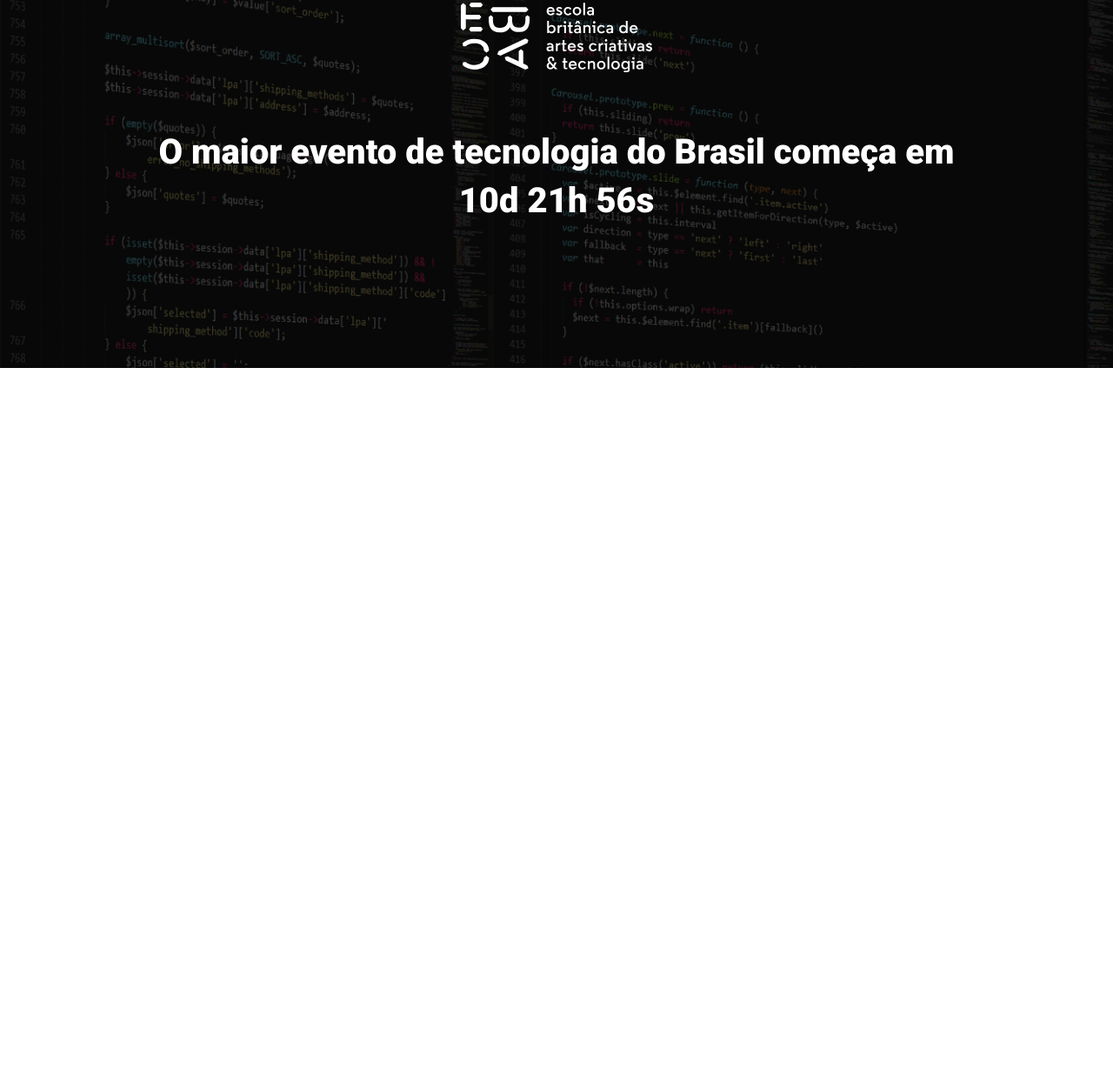
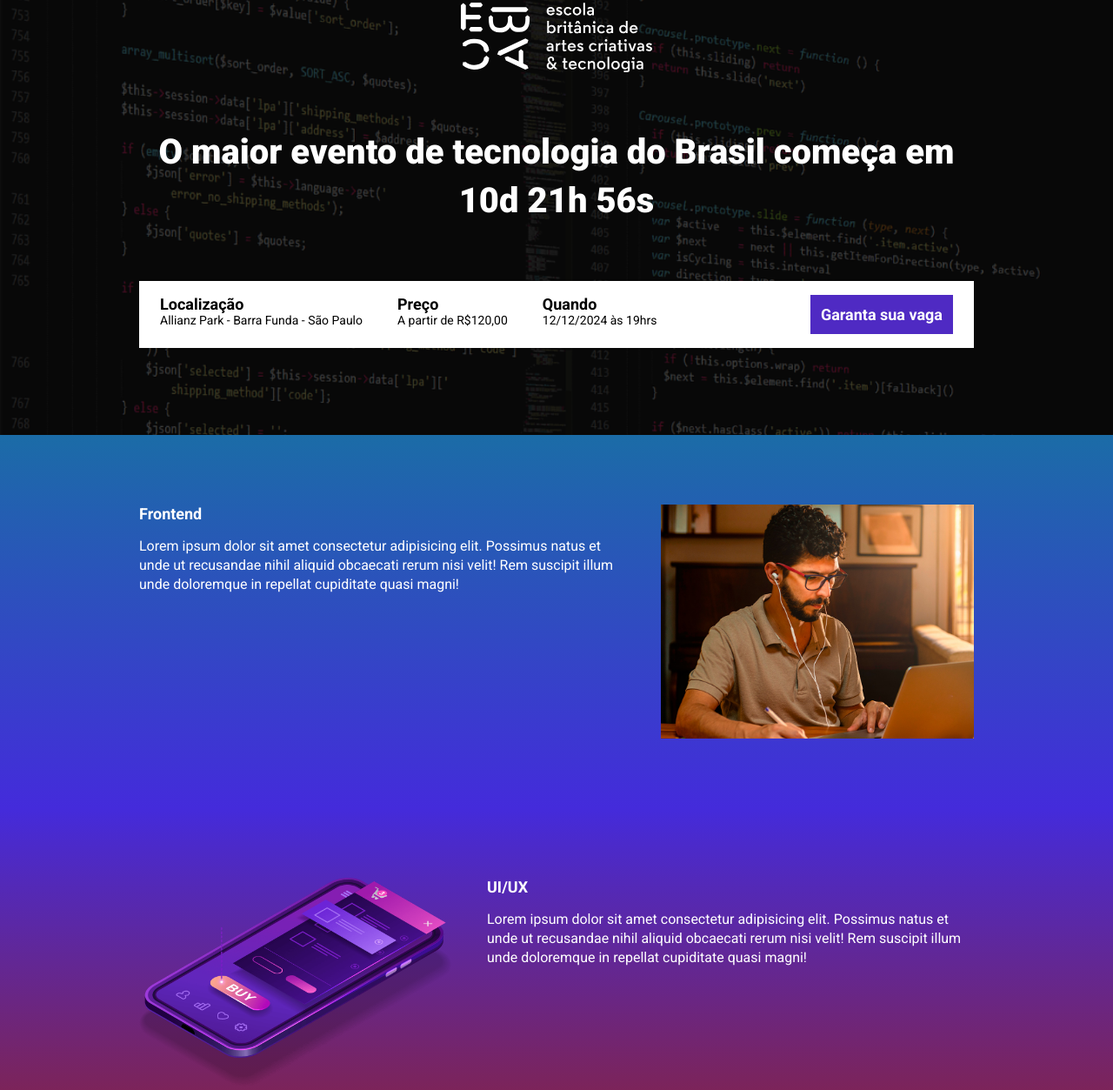
Before and after one commit to JoksLobo/tech_talks_ebac, a website built with Parcel: page src/index.html in a window 1280 px wide. Shown: the part 61-1314 px from the top of the page at 87% size. Before the commit the page ends 800 px from the top, so only its background shows below. Built offline with nearby package versions, Linux system fonts and the light colour scheme.

Commit message:
criação de events, variables, infosbar e buttons

```diff
--- a/src/index.html
+++ b/src/index.html
@@ -5,9 +5,10 @@
     <meta name="viewport" content="width=device-width, initial-scale=1.0">
     <title>Document</title>
     <link rel="preconnect" href="https://fonts.googleapis.com">
-<link rel="preconnect" href="https://fonts.gstatic.com" crossorigin>
-<link href="https://fonts.googleapis.com/css2?family=Roboto:ital,wght@0,100;0,300;0,400;0,500;0,700;0,900;1,100;1,300;1,400;1,500;1,700;1,900&display=swap" rel="stylesheet">
+    <link rel="preconnect" href="https://fonts.gstatic.com" crossorigin>
+    <link href="https://fonts.googleapis.com/css2?family=Roboto:ital,wght@0,100;0,300;0,400;0,500;0,700;0,900;1,100;1,300;1,400;1,500;1,700;1,900&display=swap" rel="stylesheet">
     <link rel="stylesheet" href="./styles/main.scss">
+    <link rel="stylesheet" href="https://unpkg.com/aos@next/dist/aos.css" />
 </head>
 <body>
 <header class="hero">
@@ -16,8 +17,70 @@
     <p class="hero__text">
         O maior evento de tecnologia do Brasil começa em 10d 21h 56s
     </p>
+    <div class="infos-bar">
+        <ul class="infos-bar__infos">
+            <li class="infos-bar__infos__item">
+                <b>Localização</b>
+                Allianz Park - Barra Funda - São Paulo
+            </li>
+            <li class="infos-bar__infos__item">
+                <b>Preço</b>
+                A partir de R$120,00
+            </li>
+            <li class="infos-bar__infos__item">
+                <b>Quando</b>
+                12/12/2024 às 19hrs
+            </li>
+        </ul>
+        <a class="button button--primary" href="#">Garanta sua vaga</a>
+    </div>
     </div>
 </header>
+<section class="event event--frontend" >
+    <div class="container" data-aos="fade-right">
+        <div class="event__details">
+            <h2 class="event__details__title">Frontend</h2>
+            <p class="event__details__description">
+                Lorem ipsum dolor sit amet consectetur adipisicing elit. Possimus natus et unde ut recusandae nihil aliquid obcaecati rerum nisi velit! Rem suscipit illum unde doloremque in repellat cupiditate quasi magni!
+            </p>
+        </div>
+        <img class="event__image" src="/src/images/frontend.png" alt="front-end">
+    </div>
+</section>
+<section class="event event--ui-ux event--image-left" >
+    <div class="container" data-aos="fade-left">
+        <div class="event__details">
+            <h2 class="event__details__title">UI/UX</h2>
+            <p class="event__details__description">
+                Lorem ipsum dolor sit amet consectetur adipisicing elit. Possimus natus et unde ut recusandae nihil aliquid obcaecati rerum nisi velit! Rem suscipit illum unde doloremque in repellat cupiditate quasi magni!
+            </p>
+        </div>
+            <img class="event__image" src="/src/images/ui-ux.png" alt="front-end">
+    </div>
+</section>
+<section class="event event--data-science">
+    <div class="container" data-aos="fade-right">
+        <div class="event__details">
+            <h2 class="event__details__title">Data Science</h2>
+            <p class="event__details__description">
+                Lorem ipsum dolor sit amet consectetur adipisicing elit. Possimus natus et unde ut recusandae nihil aliquid obcaecati rerum nisi velit! Rem suscipit illum unde doloremque in repellat cupiditate quasi magni!
+            </p>
+        </div>
+        <img class="event__image" src="/src/images/data.png" alt="front-end">
+    </div>
+</section>
+<section class="event event--backend event--image-left">
+    <div class="container" data-aos="fade-left">
+        <div class="event__details">
+            <h2 class="event__details__title">Backend</h2>
+            <p class="event__details__description">
+                Lorem ipsum dolor sit amet consectetur adipisicing elit. Possimus natus et unde ut recusandae nihil aliquid obcaecati rerum nisi velit! Rem suscipit illum unde doloremque in repellat cupiditate quasi magni!
+            </p>
+        </div>
+        <img class="event__image" src="/src/images/backend.png" alt="front-end">
+    </div>
+</section>
 </body>
-<script src="./scripts/main.js"></script>
+    <script src="https://unpkg.com/aos@next/dist/aos.js"></script>
+    <script src="./scripts/main.js"></script>
 </html>
--- a/src/scripts/main.js
+++ b/src/scripts/main.js
@@ -0,0 +1 @@
+AOS.init();
--- /dev/null
+++ b/src/styles/_events.scss
@@ -0,0 +1,61 @@
+@use 'variables';
+
+.event {
+    padding: 80px 0;
+
+    &--frontend{
+        background-image: linear-gradient(variables.$blue1, variables.$blue2);
+    }
+    &--ui-ux{
+        background-image: linear-gradient(variables.$blue2, variables.$pink);
+    }
+    &--data-science{
+        background-image: linear-gradient(variables.$pink, variables.$yellow);
+    }
+    &--backend{
+        background-image: linear-gradient(variables.$yellow, variables.$pink);
+    }
+
+    &--image-left{
+        .container{
+            flex-direction: row-reverse;
+        }
+    }
+
+    .container{
+        display: flex;
+        gap: 40px;
+    }
+
+    &__image{
+        max-width: 360px;
+    }
+
+    &__details{
+        &__title{
+            font-size: 18px;
+            font-weight: bold;
+            margin-bottom: 16px;
+        }
+
+        &__description {
+            line-height: 22px;
+        }
+    }
+
+    @media (max-width:640px){
+        .container{
+            display: block;
+
+        }
+
+        &__image{
+            width: 100%;
+        }
+
+        &__details{
+            margin-right: 0;
+            margin-bottom: 16px;
+        }
+    }
+}
--- a/src/styles/_hero.scss
+++ b/src/styles/_hero.scss
@@ -1,3 +1,5 @@
+@use 'variables';
+
 .hero {
     padding-top: 64px;
     padding-bottom: 100px;
@@ -16,7 +18,7 @@
         left: 0;
         width: 100%;
         height: 100%;
-        background-color: #000;
+        background-color: variables.$secondaryTextColor;
         content: '';
         opacity: .7;
     }
--- /dev/null
+++ b/src/styles/_variables.scss
@@ -0,0 +1,7 @@
+$textColor:#fff;
+$secondaryTextColor:#000;
+$blue1:#1b6ca7;
+$blue2:#442bdb;
+$pink:#89223b;
+$yellow:#9c791d;
+$purple:#4f2ac3;
--- /dev/null
+++ b/src/styles/components/_buttons.scss
@@ -0,0 +1,24 @@
+@use '../variables';
+.button{
+    padding: 12px;
+    font-size: 18px;
+    font-weight: bold;
+    text-decoration: none;
+    text-align: center;
+    white-space: nowrap;
+
+    &--primary{
+        color: variables.$textColor;
+        background-color: variables.$purple;
+    }
+
+    @media (max-width: 640px){
+        display: block;
+        width: 100%;
+    }
+
+    @media (max-width: 1024px){
+        display: flex;
+        align-items: center;
+    }
+}
--- /dev/null
+++ b/src/styles/components/_infos_bar.scss
@@ -0,0 +1,42 @@
+@use '../variables';
+.infos-bar{
+    padding: 16px 24px;
+    background-color: variables.$textColor;
+    display: flex;
+    justify-content: space-between;
+
+    &__infos{
+        display: flex;
+        gap: 40px;
+
+        &__item{
+
+            font-size: 14px;
+            color: variables.$secondaryTextColor;
+
+            b{
+                font-size: 18px;
+                display: block;
+                color: #000;
+            }
+        }
+    }
+
+    @media (max-width:640px){
+        display: block;
+
+        &__infos{
+            display: block;
+
+            &__item{
+                margin-bottom: 24px;
+            }
+        }
+    }
+
+    @media (max-width:1024px){
+        &__infos{
+            gap: 16px;
+        }
+    }
+}
--- a/src/styles/main.scss
+++ b/src/styles/main.scss
@@ -1,11 +1,16 @@
 @use 'hero';
+@use 'components/infos_bar.scss';
+@use 'components/buttons';
+@use 'events';
+@use 'variables';
 
 *{
     margin: 0;
     padding: 0;
     box-sizing: border-box;
     font-family: "Roboto", sans-serif;
-    color: #fff;
+    color: variables.$textColor;
+    list-style: none;
 }
 
 .container {
```
